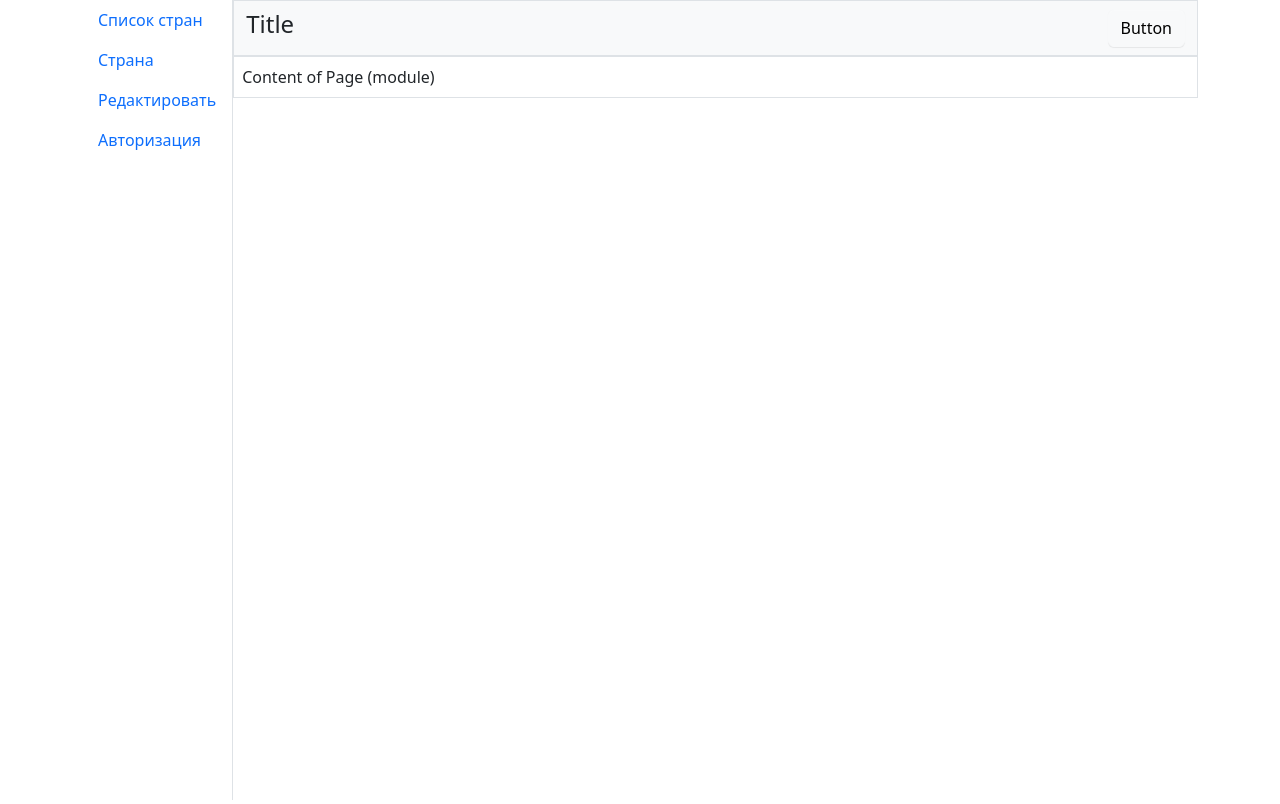
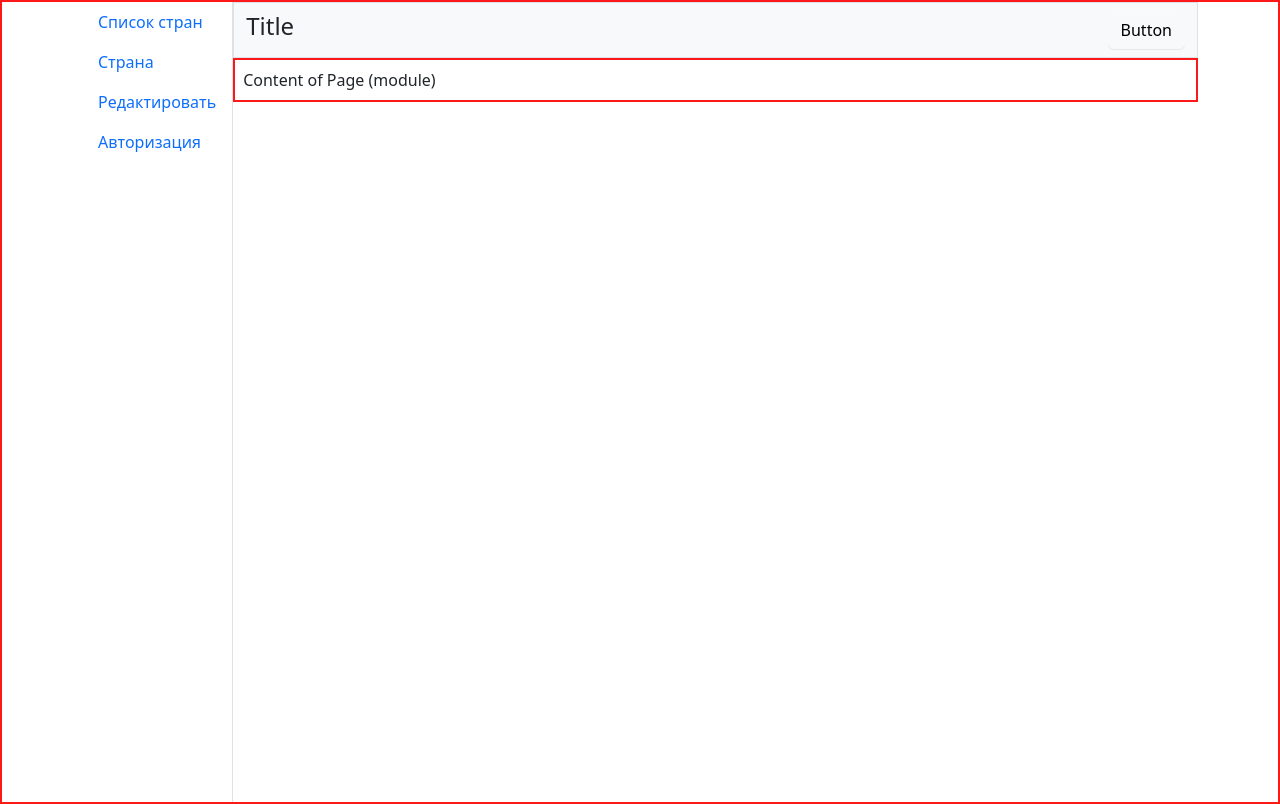
Before and after one commit to mccrush/vue-pinia-scss, a Vue app: page / in a window 1280 px wide. Built offline with nearby package versions, Linux system fonts and the light colour scheme; no server answers; the database is empty.

Commit message:
Settings saas

```diff
--- a/src/App.vue
+++ b/src/App.vue
@@ -1,5 +1,5 @@
   <template>
-  <div>
+  <div class="border-red">
     <!-- <SupaBase />
     <PiniaStore /> -->
 
@@ -12,14 +12,17 @@
   </div>
 </template>
 
-<style>
-/* .fade-enter-active,
-.fade-leave-active {
-  transition: opacity 0.3s ease;
-}
+<style lang="sass">
+@import './scss/variables'
+
+.border-red
+  border: 2px solid $my-red
+
+.fade-enter-active,
+.fade-leave-active
+  transition: opacity 0.3s ease
 
 .fade-enter-from,
-.fade-leave-to {
-  opacity: 0;
-} */
+.fade-leave-to
+  opacity: 0
 </style>
--- a/src/layouts/LayoutDesktop.vue
+++ b/src/layouts/LayoutDesktop.vue
@@ -6,7 +6,7 @@
         <TheHeader>
           <template> </template>
         </TheHeader>
-        <main class="border p-2">Content of Page (module)</main>
+        <main class="border-red p-2">Content of Page (module)</main>
       </div>
     </div>
   </div>
--- /dev/null
+++ b/src/scss/variables.scss
@@ -0,0 +1,3 @@
+$color1: #f2f2f2;
+$color2: #f3f3f3;
+$my-red: #fd1919;
```
Also changed, not shown: src/scss/varabiles.scss (deleted).
